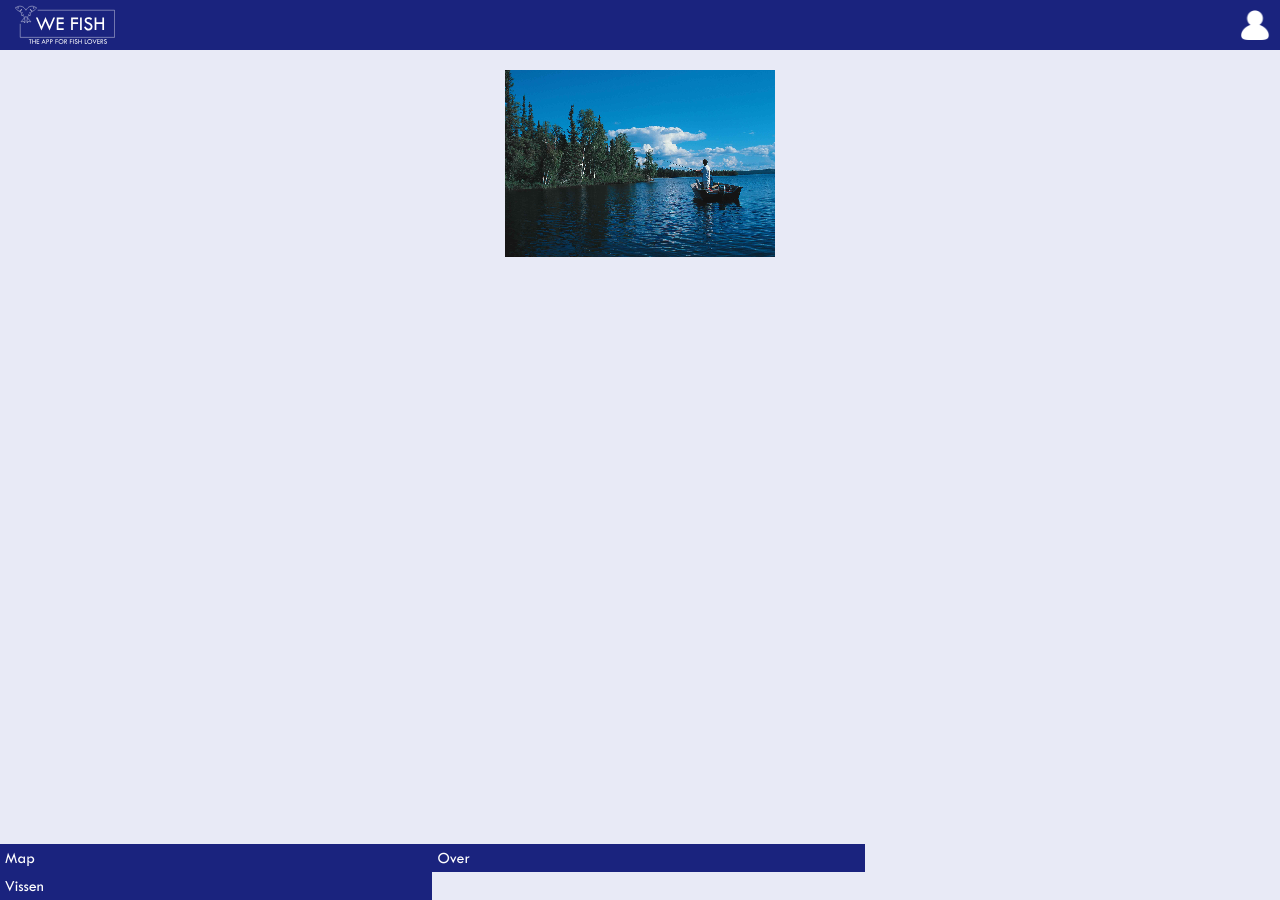
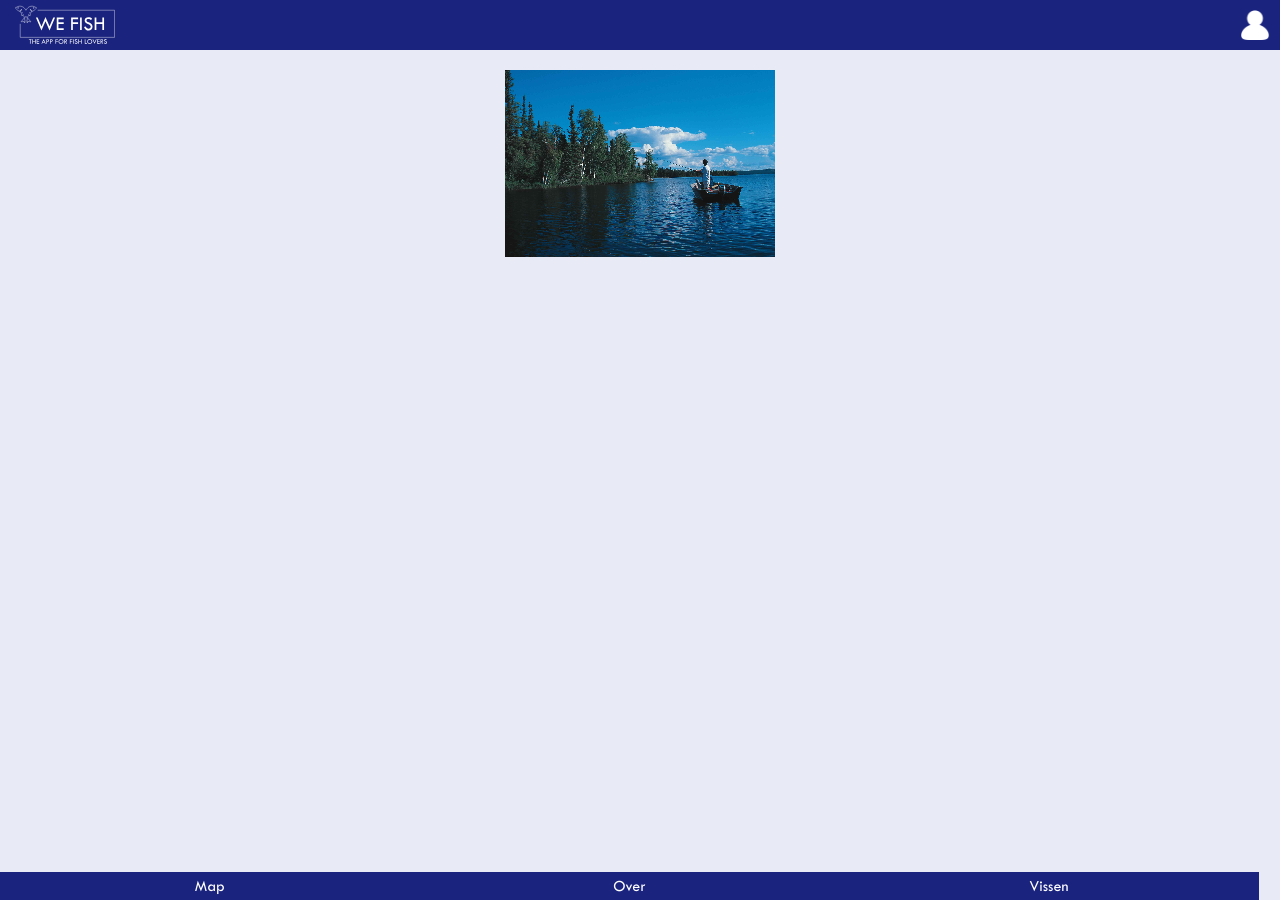
Before and after one commit to svennote/WeFish.github.io, a Jekyll site: the page built from start.html, in a window 1280 px wide. Built offline with Jekyll 4.4.1, drawn with Linux system fonts in a browser that asks for light colours.

Commit message:
aangepast

```diff
--- a/css/login.scss
+++ b/css/login.scss
@@ -47,9 +47,10 @@ right:0;
 
 footer a:link, a:visited {
 
+text-align:center;
 display:block;
 float:left;
-width:33%;
+width:32%;
 background-color:$ahsd;
 text-decoration: none;
 color:white;
```
